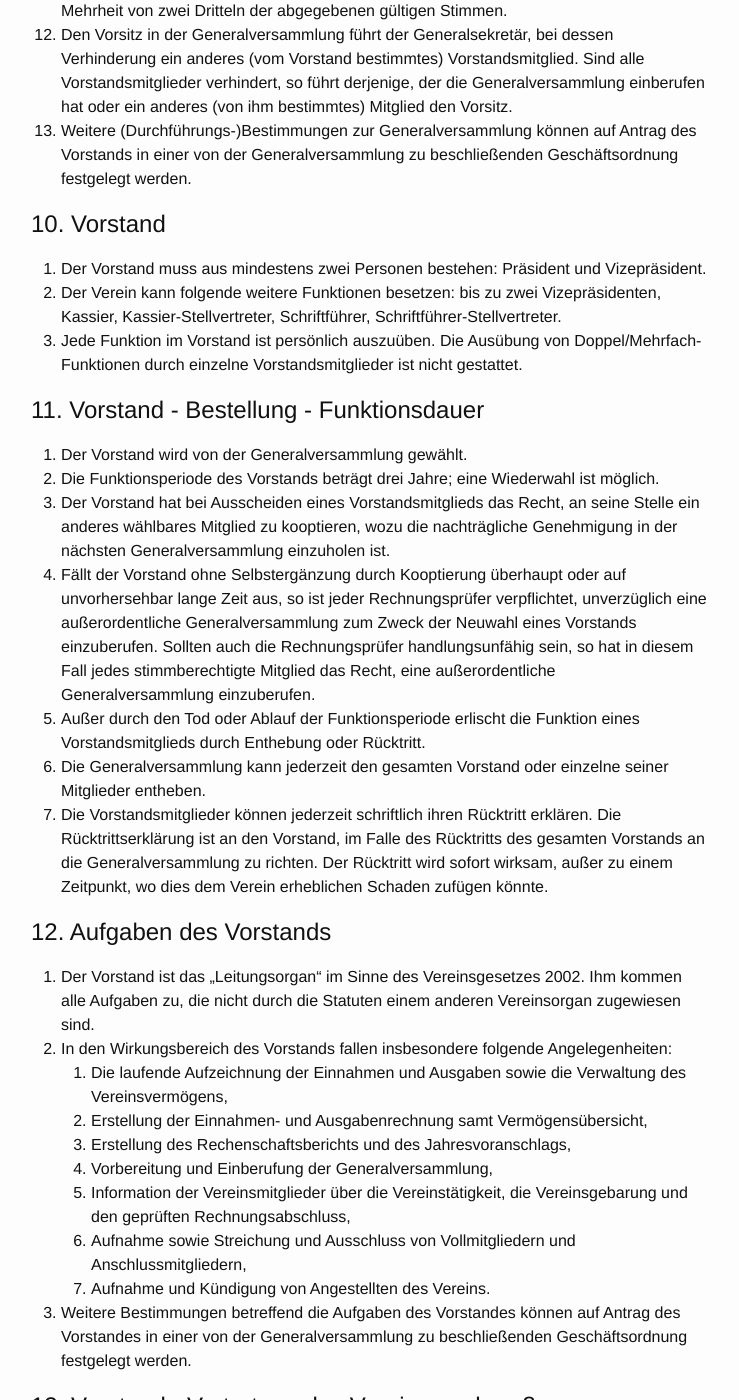
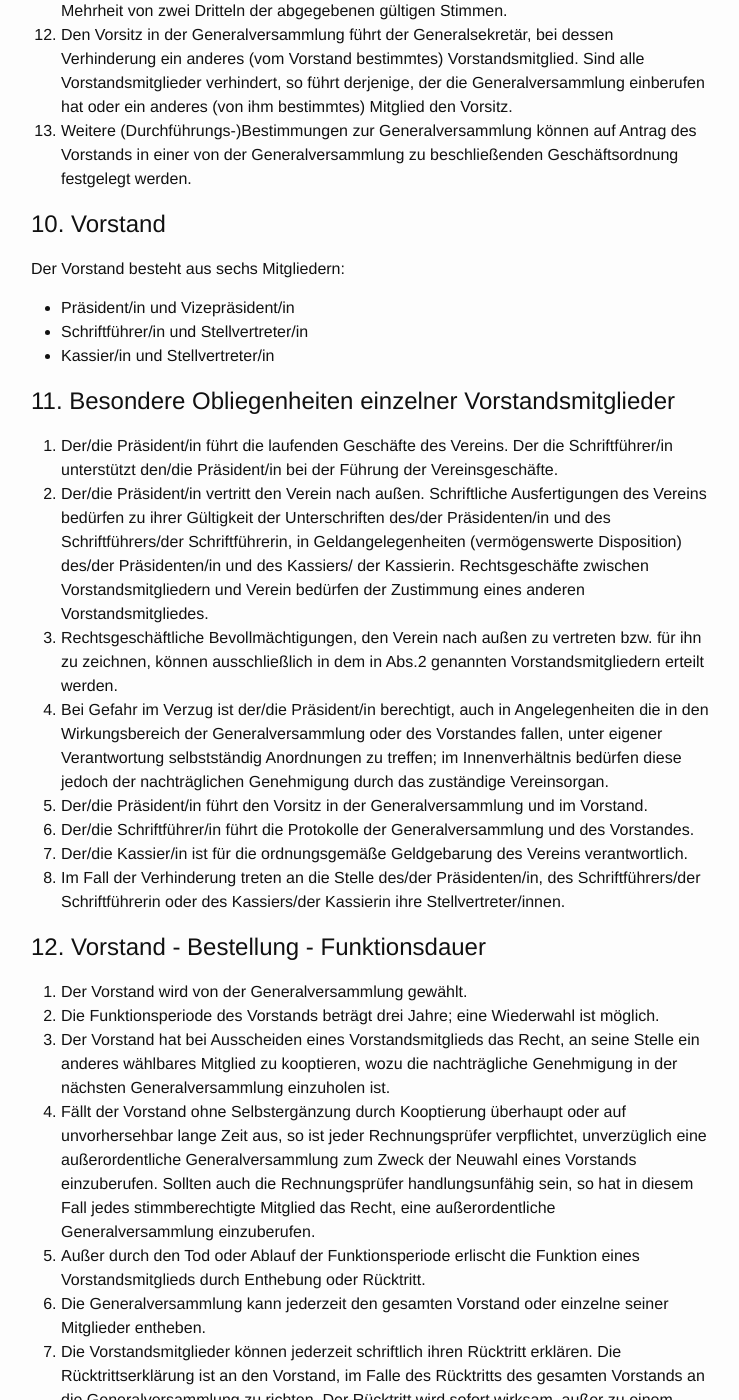
Before and after one commit to oc-reith/oc-reith.github.io, a Jekyll site: the page built from statutes.md, in a window 1280 px wide and 1400 px high, scrolled down 4000 px. Shown: the whole window, without its empty margins (269-1008 px from the left). Built offline with Jekyll 4.4.1, drawn with Linux system fonts in a browser that asks for light colours; nearby versions of some CDN libraries; comment, search, counter and statistics services are not loaded; some of the changed text lies outside the part shown.

Commit message:
Update statutes.

```diff
--- a/statutes.md
+++ b/statutes.md
@@ -109,13 +109,26 @@ Die für die Verwirklichung des Zwecks vorgesehenen Tätigkeiten und die Art der
 
 ## 10. Vorstand
 
- 1. Der Vorstand muss aus mindestens zwei Personen bestehen:
-    Präsident und Vizepräsident.
- 2. Der Verein kann folgende weitere Funktionen besetzen: bis zu zwei Vizepräsidenten, Kassier, Kassier-Stellvertreter, Schriftführer, Schriftführer-Stellvertreter.
- 3. Jede Funktion im Vorstand ist persönlich auszuüben. Die Ausübung von Doppel/Mehrfach-Funktionen durch einzelne Vorstandsmitglieder ist nicht gestattet.
+Der Vorstand besteht aus sechs Mitgliedern:
+
+ -  Präsident/in und Vizepräsident/in
+ -  Schriftführer/in und Stellvertreter/in
+ -  Kassier/in und Stellvertreter/in
 
 
-## 11. Vorstand - Bestellung - Funktionsdauer
+## 11. Besondere Obliegenheiten einzelner Vorstandsmitglieder
+
+ 1. Der/die Präsident/in führt die laufenden Geschäfte des Vereins. Der die Schriftführer/in unterstützt den/die Präsident/in bei der Führung der Vereinsgeschäfte.
+ 2. Der/die Präsident/in vertritt den Verein nach außen. Schriftliche Ausfertigungen des Vereins bedürfen zu ihrer Gültigkeit der Unterschriften des/der Präsidenten/in und des Schriftführers/der Schriftführerin, in Geldangelegenheiten (vermögenswerte Disposition) des/der Präsidenten/in und des Kassiers/ der Kassierin. Rechtsgeschäfte zwischen Vorstandsmitgliedern und Verein bedürfen der Zustimmung eines anderen Vorstandsmitgliedes.
+ 3. Rechtsgeschäftliche Bevollmächtigungen, den Verein nach außen zu vertreten bzw. für ihn zu zeichnen, können ausschließlich in dem in Abs.2 genannten Vorstandsmitgliedern erteilt werden.
+ 4. Bei Gefahr im Verzug ist der/die Präsident/in berechtigt, auch in Angelegenheiten die in den Wirkungsbereich der Generalversammlung oder des Vorstandes fallen, unter eigener Verantwortung selbstständig Anordnungen zu treffen; im Innenverhältnis bedürfen diese jedoch der nachträglichen Genehmigung durch das zuständige Vereinsorgan.
+ 5. Der/die Präsident/in führt den Vorsitz in der Generalversammlung und im Vorstand.
+ 6. Der/die Schriftführer/in führt die Protokolle der Generalversammlung und des Vorstandes.
+ 7. Der/die Kassier/in ist für die ordnungsgemäße Geldgebarung des Vereins verantwortlich.
+ 8. Im Fall der Verhinderung treten an die Stelle des/der Präsidenten/in, des Schriftführers/der Schriftführerin oder des Kassiers/der Kassierin ihre Stellvertreter/innen.
+
+
+## 12. Vorstand - Bestellung - Funktionsdauer
 
  1. Der Vorstand wird von der Generalversammlung gewählt.
  2. Die Funktionsperiode des Vorstands beträgt drei Jahre; eine Wiederwahl ist möglich.
@@ -141,14 +154,14 @@ Die für die Verwirklichung des Zwecks vorgesehenen Tätigkeiten und die Art der
  3. Weitere Bestimmungen betreffend die Aufgaben des Vorstandes können auf Antrag des Vorstandes in einer von der Generalversammlung zu beschließenden Geschäftsordnung festgelegt werden.
 
 
-## 13. Vorstand - Vertretung des Vereins nach außen
+## 14. Vorstand - Vertretung des Vereins nach außen
 
  1. Betreffend die Vertretung nach außen gilt das Vier-Augen-Prinzip. Jeweils zwei der im Folgenden genannten Vorstandsmitglieder sind gemeinsam berechtigt den Verein nach außen zu vertreten: Präsident, Vizepräsident, Kassier, Schriftführer, Kassier-Stellvertreter, Schriftführer-Stellvertreter.
  2. Rechtsgeschäftliche Bevollmächtigungen, den Verein nach außen zu vertreten bzw. für ihn zu zeichnen, können ebenfalls jeweils von zwei der in Abs. 1 genannten Vorstandsmitglieder gemeinsam erteilt werden.
  3. Zur passiven Vertretung ist jedes Vorstandsmitglied allein berechtigt.
 
 
-## 14. Vorstand - Beschlussfassung - Erfordernisse
+## 15. Vorstand - Beschlussfassung - Erfordernisse
 
  1. Der Vorstand kann von jedem Vorstandsmitglied schriftlich oder mündlich einberufen werden.
  2. Der Vorstand ist beschlussfähig, wenn alle Vorstandsmitglieder eingeladen wurden und mindestens die Hälfte von ihnen anwesend ist.
```
Also changed, not shown: other parts of statutes.md (+5 -5 lines).
